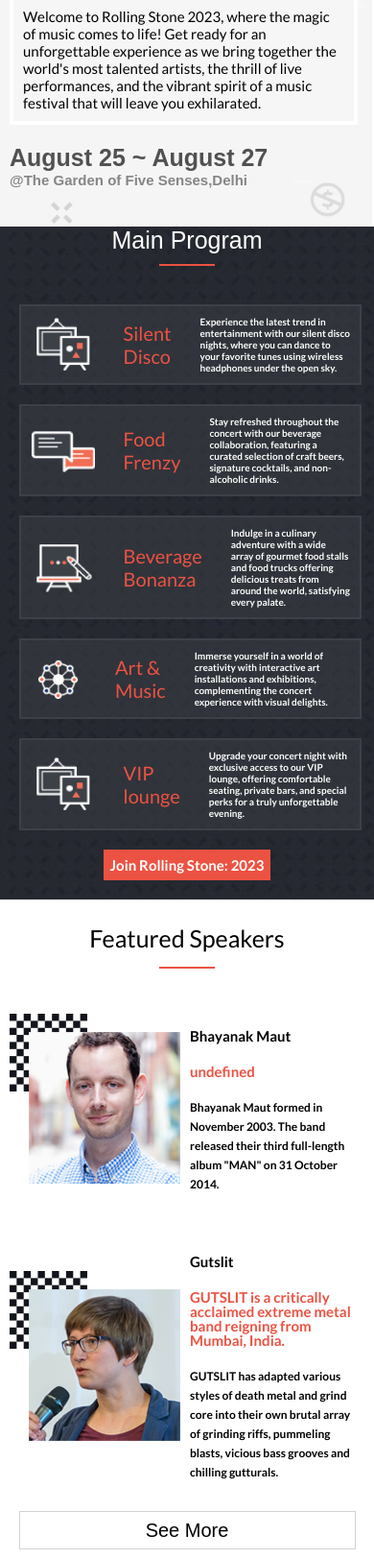
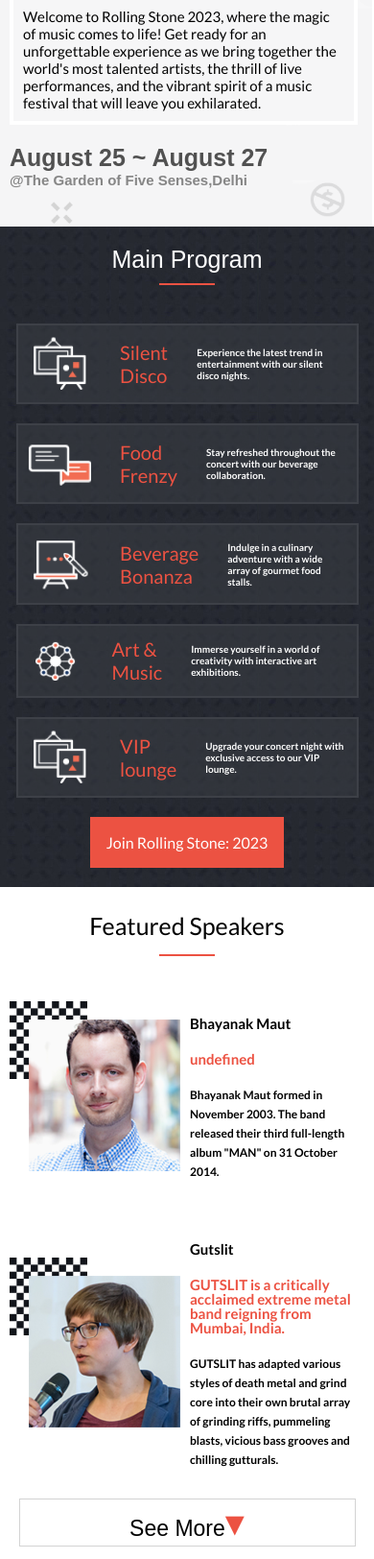
Before and after one commit to DevKaranJ/Capstone-project-Music-Festival-Website, a website: page index.html in a window 390 px wide. Shown: the part 252-1876 px from the top of the page at 96% size. Drawn offline with Linux system fonts and the light colour scheme.

Commit message:
Mobile desing Update

```diff
--- a/index.html
+++ b/index.html
@@ -78,27 +78,27 @@
                 <article class="programEvents">
                     <img src="./resources/MainProgramIcons/1.png" alt="programImg">
                     <h4>Silent Disco</h4>
-                    <p>Experience the latest trend in entertainment with our silent disco nights, where you can dance to your favorite tunes using wireless headphones under the open sky.</p>
+                    <p>Experience the latest trend in entertainment with our silent disco nights.</p>
                 </article>
                 <article class="programEvents">
                     <img src="./resources/MainProgramIcons/2.png" alt="programImg">
                     <h4>Food Frenzy</h4>
-                    <p>Stay refreshed throughout the concert with our beverage collaboration, featuring a curated selection of craft beers, signature cocktails, and  non-alcoholic drinks.</p>
+                    <p>Stay refreshed throughout the concert with our beverage collaboration.</p>
                 </article>
                 <article class="programEvents">
                     <img src="./resources/MainProgramIcons/3.png" alt="programImg">
                     <h4>Beverage Bonanza</h4>
-                    <p>Indulge in a culinary adventure with a wide array of gourmet food stalls and food trucks offering delicious treats from around the world, satisfying every palate.</p>
+                    <p>Indulge in a culinary adventure with a wide array of gourmet food stalls.</p>
                 </article>
                 <article class="programEvents">
                     <img src="./resources/MainProgramIcons/4.png" alt="programImg">
                     <h4>Art & Music</h4>
-                    <p> Immerse yourself in a world of creativity with interactive art installations and exhibitions, complementing the concert experience with visual delights.</p>
+                    <p> Immerse yourself in a world of creativity with interactive art exhibitions.</p>
                 </article>
                 <article class="programEvents">
                     <img src="./resources/MainProgramIcons/5.png" alt="programImg">
                     <h4>VIP lounge</h4>
-                    <p>Upgrade your concert night with exclusive access to our VIP lounge, offering comfortable seating, private bars, and special perks for a truly unforgettable evening.</p>
+                    <p>Upgrade your concert night with exclusive access to our VIP lounge.</p>
                 </article>
             </div>
             <div class="Joining">
@@ -124,10 +124,10 @@
         <!-- Footer -->
         <footer>
             <div class="footer">
-                <h6><img src="./resources/Sponsors/creative-commons (1).png">RollingStones</h6>
+                <img src="./resources/Sponsors/creative-commons (1).png">
+                <h6>RollingStones</h6>
                 <p>2015 Creative Commons Korea Some Rights Reserved</p>
             </div>
-        </footer>
         <script src="./script.js"></script>
 </body>
 </html>
--- a/lineupStyle.css
+++ b/lineupStyle.css
@@ -67,12 +67,18 @@
 
 .moreBtn {
   width: 90%;
-  height: 40px;
+  height: 50px;
   margin: 10px auto;
-  font-size: 20px;
+  font-size: 23px;
   background-color: white;
   border: 1px solid #d3d3d3;
   transition: transform 0.3s ease;
+}
+
+.moreBtn::after {
+  content: "\25BE";
+  color: #ec5242;
+  font-size: 40px;
 }
 
 .moreBtn:hover {
--- a/mobileStyle.css
+++ b/mobileStyle.css
@@ -67,6 +67,7 @@
 .program {
   background: url(./resources/Background/mainProgram.jpeg);
   padding-bottom: 20px;
+  padding-top: 20px;
 }
 
 .program h3 {
@@ -89,6 +90,7 @@
 .programCards {
   display: flex;
   flex-direction: column;
+  align-items: center;
   padding: 10px 10px 10px 10px;
 }
 
@@ -101,6 +103,12 @@
   padding: 10px;
   border: 2px solid #3d4047;
   background-color: rgba(61, 64, 71, 0.5);
+  transition: transform 0.3s ease;
+}
+
+.programEvents:hover {
+  background-color: rgba(61, 64, 71, 0.8);
+  transform: scale(1.1);
 }
 
 .programEvents img {
@@ -130,13 +138,13 @@
 
 .joinBtn {
   font-family: "lato", sans-serif;
-  font-size: 15px;
-  font-weight: 700;
+  font-size: 16px;
+  font-weight: 400;
   list-style: none;
   color: white;
   background-color: #ec5242;
   border: 2px solid #ec5242;
-  padding: 5px 5px 5px 5px;
+  padding: 15px;
 }
 
 /***** Hide below section from main page *****/
--- a/script.js
+++ b/script.js
@@ -29,6 +29,12 @@
     profession: 'Colossal Figures is an Indian metal band from Mumbai.',
     image: '<img src="resources/lineups/lineup5.png" alt="figures">',
     description: ' GUTSLIT has adapted various styles of death metal and grind core into their own brutal array of grinding riffs, pummeling blasts, vicious bass grooves and chilling gutturals.',
+  },
+  {
+    name: 'Maya Bhat',
+    about: 'Maya Bhat is an Indian metal band from Mumbai.',
+    image: '<img src="resources/lineups/lineup1.png" alt="maut">',
+    description: 'Maya Bhat formed in November 2003. The band released their third full-length album "MAN" on 31 October 2014.',
   },
 ];
 
```
Also changed, not shown: about.html (+2 -1 lines), mobileAbout.css (+17 -5 lines).
